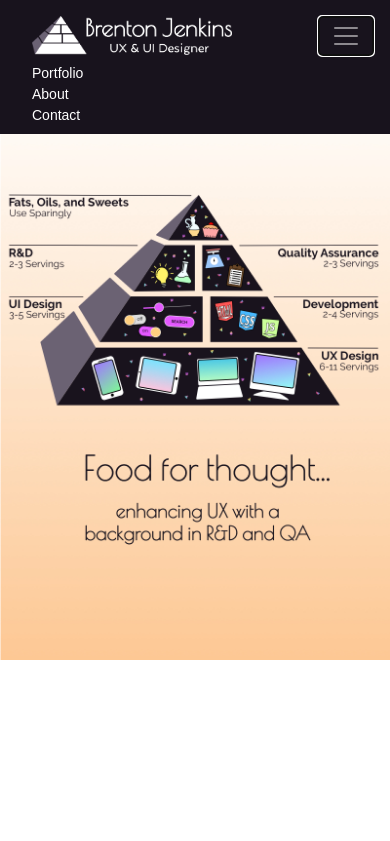
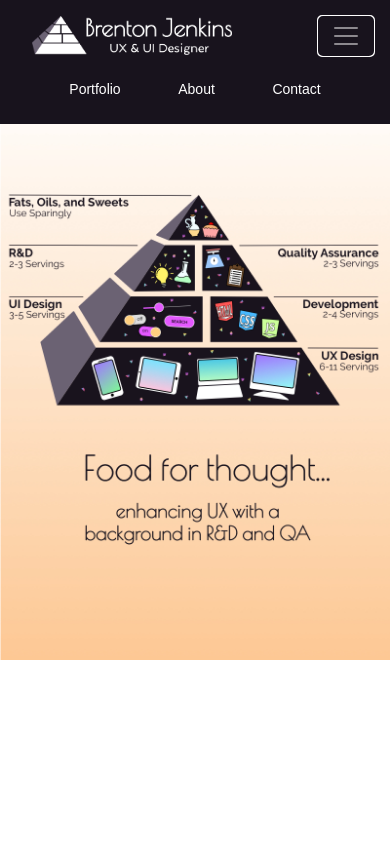
Before and after one commit to Mondo114/ux-design-portfolio, a website: page index.html in a window 390 px wide. Both pictures are taken after a click on the button 346 px from the left and 35 px from the top of the page. Shown: the top 841 px of the page. Drawn offline with nearby package versions, Linux system fonts and the light colour scheme; a web font is replaced by a local one.

Commit message:
worked on navbar

```diff
--- a/public/css/style.css
+++ b/public/css/style.css
@@ -86,14 +86,17 @@ li a {
     border-color: rgb(24, 19, 29);
 }
 
-#home-nav,
-#portfolio-nav,
-#about-nav,
-#contact-nav,
-#home-nav-portfolio,
-#portfolio-nav-portfolio,
-#about-nav-about {
-    /* padding: 1rem 3rem !important; */
+button:focus {
+    outline: 1px dotted;
+    outline: 5px auto rgb(24, 19, 29);
+}
+
+#home-nav {
+    /* margin: 0rem 0rem 0rem 10rem; */
+}
+
+#portfolio-nav {
+    margin: 0rem 0rem 0rem 25rem;
 }
 
 .navbar-expand-md .navbar-nav .nav-link {
@@ -102,6 +105,7 @@ li a {
 
 .navbar-nav {
     display: flex;
+    flex-direction: row;
 }
 
 .empty-nav {
@@ -647,6 +651,10 @@ li a {
 }
 
 @media only screen and (max-width: 1200px) {
+    #portfolio-nav {
+        margin: 0rem 0rem 0rem 0rem;
+    }
+
     .banner {
         height: 38vh;
         display: flex;
@@ -686,12 +694,12 @@ li a {
 
 @media only screen and (max-width: 992px) {
     .navbar-expand-md .navbar-nav .nav-link {
-        padding: 0 1rem;
+        padding: 1rem 1.8rem;
     }
 
-    /* .logo-name {
-        max-width: 200px;
-    } */
+    #contact-nav {
+        margin: 0rem 0rem 0rem 0rem;
+    }
 
     #home-nav,
     #portfolio-nav,
@@ -700,7 +708,7 @@ li a {
     #home-nav-portfolio,
     #portfolio-nav-portfolio,
     #about-nav-about {
-        padding: 1rem 1rem;
+        padding: 0rem 0rem;
         font-size: 14px;
     }
 
@@ -736,17 +744,6 @@ li a {
 }
 
 @media only screen and (max-width: 750px) {
-
-    #home-nav,
-    #portfolio-nav,
-    #about-nav,
-    #contact-nav,
-    #home-nav-portfolio,
-    #portfolio-nav-portfolio,
-    #about-nav-about {
-        padding: 1rem 1rem;
-    }
-
     .page-title,
     .about-title,
     .skills-title {
@@ -828,17 +825,6 @@ li a {
 }
 
 @media only screen and (max-width: 500px) {
-
-    #home-nav,
-    #portfolio-nav,
-    #about-nav,
-    #contact-nav,
-    #home-nav-portfolio,
-    #portfolio-nav-portfolio,
-    #about-nav-about {
-        padding: 0rem 0rem;
-    }
-
     .container {
         padding-left: 0;
         padding-right: 0;
--- a/public/js/javascript.js
+++ b/public/js/javascript.js
@@ -1,7 +1,6 @@
 $(document).ready(function () {
 
     // Navbar Background Color Change
-
     $(function () {
         $(document).scroll(function () {
           var nav = $(".nav");
@@ -16,6 +15,17 @@ $(document).ready(function () {
         //   navlink.toggleClass('scrolledlink', $(this).scrollTop() > projectTitle.height());
         });
       });
+
+
+      // Navbar Close After Click
+    //   $('.navbar-collapse ul li').click(function(){
+    //     $('.navbar-toggle:visible').click();
+    //     });
+
+        jQuery('.navbar-collapse div').click(function(){
+            jQuery('.navbar-collapse').css('height', '0');
+            jQuery('.navbar-collapse').removeClass('in');
+          });
 
 
     // Home Page Links
```
